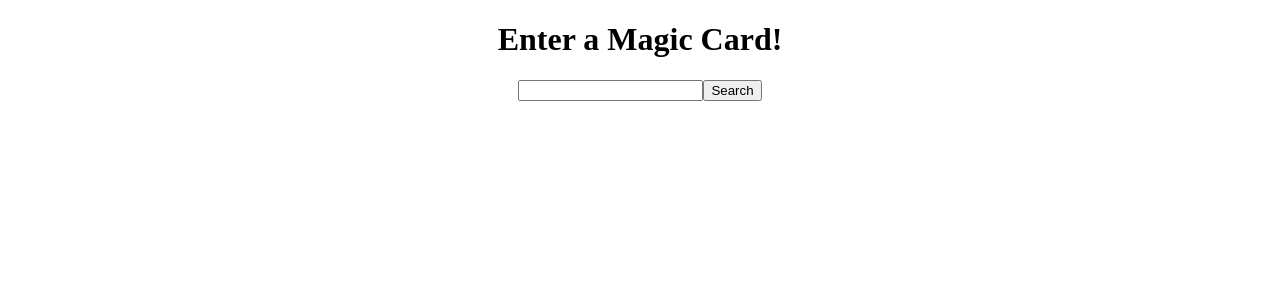
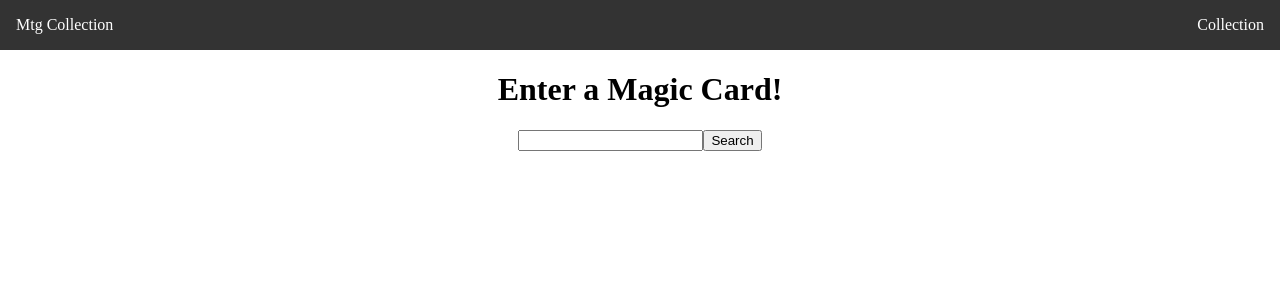
Before and after one commit to grassfinn/MtgCollection, a React (Vite) app: page / in a window 1280 px wide. Shown: the top 300 px of the page. Built offline with nearby package versions, Linux system fonts and the light colour scheme.

Commit message:
Added React Router, Locale Storage, Collection Tab

```diff
--- a/package.json
+++ b/package.json
@@ -9,8 +9,12 @@
     "preview": "vite preview"
   },
   "dependencies": {
+    "localforage": "^1.10.0",
+    "match-sorter": "^6.3.1",
     "react": "^18.2.0",
-    "react-dom": "^18.2.0"
+    "react-dom": "^18.2.0",
+    "react-router-dom": "^6.4.3",
+    "sort-by": "^0.0.2"
   },
   "devDependencies": {
     "@types/react": "^18.0.17",
--- a/src/App.jsx
+++ b/src/App.jsx
@@ -1,74 +1,94 @@
-import { useState } from 'react'
-import Search from './components/Search'
-import React from 'react'
-import Card from './components/Card'
-import './App.css'
+import { useState } from 'react';
+import Search from './components/Search';
+import Nav from './components/Nav';
+import React from 'react';
+import Card from './components/Card';
+import './App.css';
 
-// https://blog.logrocket.com/guide-features-updates-react-devtools/
-// https://jsramblings.com/are-you-logging-the-state-immediately-after-updating-it-heres-why-that-doesnt-work/
-
-
-
-
-
+// const collection = JSON.parse(localStorage.getItem('collection'));
 
 function App() {
-      const [search, setSearch] = React.useState({})
-      const [userInput, setUserInput] = React.useState('')
-      const [load, setLoad] = React.useState(false)
+  const [search, setSearch] = React.useState({});
+  const [userInput, setUserInput] = React.useState('');
+  const [load, setLoad] = React.useState(false);
 
   const [items, setItems] = React.useState([]);
 
-
-     function addCards(card){
-        setItems(prevCard => [...prevCard, card])
+  function addCards(card) {
+    setItems((prevCard) => [...prevCard, card]);
+    localStorage.setItem('collection', JSON.stringify(items));
   }
 
+  // when page loads it needs to react the localstorage and set to state
+  React.useEffect(() => {
+    // look at local storage
+    const data = window.localStorage.getItem('collection');
+    if (data === null) {
+      console.log('123');
+    }
+    // grab local storage if it isnt null or undefined
+    if (data !== null) {
+      setItems(JSON.parse(data))
+      console.log({items})
+    }
+    // set items equal to local storage
+  }, []);
 
-      async function logCollection() {
-        await console.log(items)
-      }
   // when the items array is changed it will run this code
   React.useEffect(() => {
     // turns the items into local storage so it can render it in the collection tab
-          localStorage.setItem('collection', JSON.stringify(items))
-          logCollection()
-      }, [items])
+    if (window.localStorage !== null) {
+    }
+    console.log('localStorage', items);
+  }, [items]);
 
-      async function apiCall(cardName){
-          setLoad(false)
-          const res = await fetch(`https://api.magicthegathering.io/v1/cards?name=${cardName}`)
-          const data = await res.json()
-          setSearch(data)
-          setLoad(true)
+  async function apiCall(cardName) {
+    setLoad(false);
+    const res = await fetch(
+      `https://api.magicthegathering.io/v1/cards?name=${cardName}`
+    );
+    const data = await res.json();
+    setSearch(data);
+    setLoad(true);
   }
 
-        function handleClick(){
-          apiCall(userInput)
+  function handleClick() {
+    apiCall(userInput);
   }
 
-
   return (
-
-
     <div className="App">
-      {/* <Nav/> */}
+      <Nav />
       <h1>Enter a Magic Card!</h1>
-      <input type="text"  value={userInput} onChange={(e) => setUserInput(e.target.value)}/>
+      <input
+        type="text"
+        value={userInput}
+        onChange={(e) => setUserInput(e.target.value)}
+      />
 
       <button onClick={handleClick}>Search</button>
 
-      <div className='cards-container'>
+      <div className="cards-container">
         {/* if load is true then map through the array and return a card for each item */}
-        {load && search.cards.map((item, index) => {
+        {load &&
+          search.cards.map((item, index) => {
             if (item.hasOwnProperty('imageUrl')) {
               // cardArray.push(item)
-            return <Card  card={item} img={item.imageUrl} id={index + 1} key={index + 1} addCards={addCards}/>
+              return (
+                // return props for the Card component
+                <Card
+                  card={item}
+                  img={item.imageUrl}
+                  id={index + 1}
+                  key={index + 1}
+                  addCards={addCards}
+                />
+              );
             }
           })}
       </div>
     </div>
-  )
+  );
 }
 
-export default App
+export default App;
--- a/src/app.css
+++ b/src/app.css
@@ -2,6 +2,9 @@
     box-sizing: border-box;
 }
 
+body {
+    margin: 0;
+}
 
 .App {
     text-align: center;
@@ -33,3 +36,25 @@
     width: 223px;
     height: 310px;
 }
+
+/* nav */
+nav {
+    background-color: #333;
+    color: white;
+    display: flex;
+    justify-content: space-between;
+    align-items: center;
+    gap: 2rem;
+}
+
+nav a {
+    color: inherit;
+    padding: 1em;
+    text-decoration: none;
+}
+
+nav ul {
+    padding: 0;
+    margin: 0;
+    list-style: none;
+}
--- /dev/null
+++ b/src/components/Collection.jsx
@@ -0,0 +1,35 @@
+import React from "react";
+import Nav from "./Nav";
+import Card from "./Card";
+
+export default function Collection(){
+
+    const localStorage = window.localStorage.getItem('collection')
+
+    const localStorageObj = JSON.parse(localStorage)
+
+    const cardEle = localStorageObj.map((item, index) => {
+        return (
+
+                <Card
+                    card={item}
+                    img={item.imageUrl}
+                    id={index + 1}
+                    key={index + 1}
+                />
+        )
+    })
+
+    return (
+        <div>
+            <Nav />
+            <h1>Your collection will show here</h1>
+            <div className="cards-container">
+
+                {cardEle}
+            </div>
+
+        </div>
+
+    )
+}
--- /dev/null
+++ b/src/components/Nav.jsx
@@ -0,0 +1,18 @@
+import React from "react";
+import "../app.css"
+
+export default function Nav(){
+
+return (
+    <nav>
+        <a className="site-title" href="/">Mtg Collection</a>
+        <ul className="navbar">
+
+            <li>
+                <a href="collection">Collection</a>
+            </li>
+        </ul>
+    </nav>
+)
+
+}
--- a/src/main.jsx
+++ b/src/main.jsx
@@ -2,8 +2,25 @@
 import ReactDOM from 'react-dom/client'
 import App from './App'
 import './app.css'
+import Collection from './components/Collection'
+import {createBrowserRouter, RouterProvider, Route} from "react-router-dom"
+
+const router = createBrowserRouter([
+  {
+    path: "/",
+    element: <App />,
+    // need to make error handle
+    errorElement: <div>Something has gone wrong</div>
+  },
+  {
+    path: "collection",
+    element: <Collection />
+  }
+])
+
 ReactDOM.createRoot(document.getElementById('root')).render(
-  <React.StrictMode>
-    <App />
-  </React.StrictMode>
+  // <React.StrictMode>
+    // {/* <App/> */}
+    <RouterProvider router={router} />
+  // </React.StrictMode>
 )
```
Also changed, not shown: 1 other file (tests, documents, lock files or other folders). Lines whose indentation alone changed are shown as unchanged.
